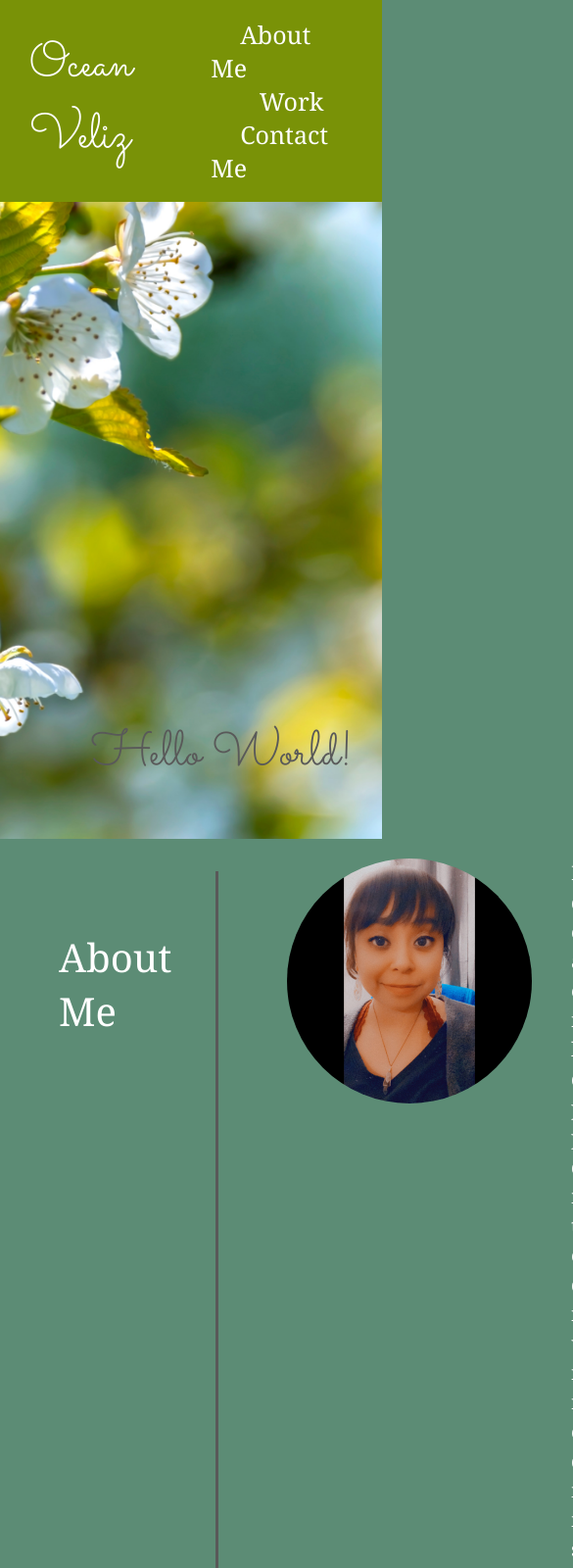
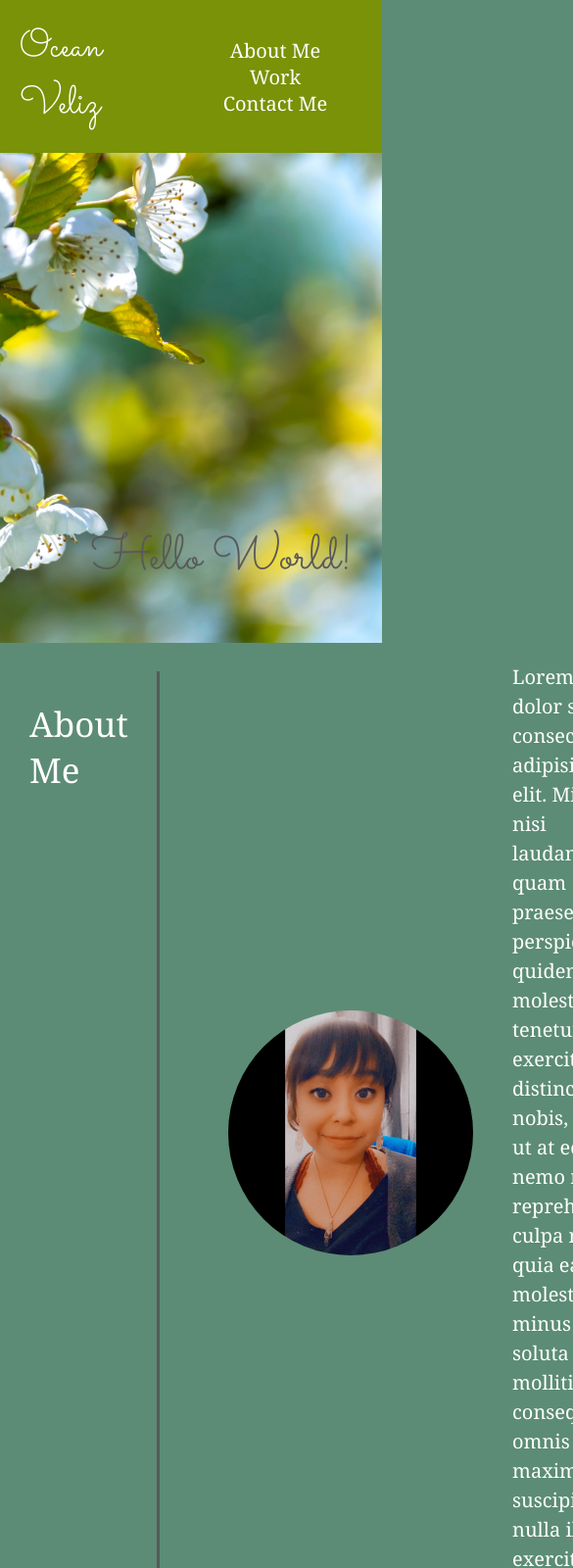
Before and after one commit to oceanlatte/my-portfolio, a plain HTML site: page index.html in a window 390 px wide. Shown: the top 1600 px of the page at 98% size, 585 px wide, since content can reach past the window. Drawn offline with Linux system fonts and the light colour scheme.

Commit message:
add media query for 980px

```diff
--- a/assets/css/style.css
+++ b/assets/css/style.css
@@ -2,7 +2,7 @@
     ---blue: #5C8C75;
     ---green: #799207;
     ---gray: #595959;
-    --white: #fff;
+    ---white: #fff;
 }
 
 a {
@@ -15,7 +15,7 @@ body {
     width: 100%;
     height: 100%;
     background-color: var(---blue);
-    color: #fff;
+    color: var(---white);
     margin: 0;
     padding: 0;
     font-family: Georgia, 'Times New Roman', Times, serif;
@@ -108,7 +108,7 @@ footer ul li a:hover {
 }
 
 .hero-quote {
-    height: 650px;
+    height: inherit;
     width: 100%;
     display: flex;
 }
@@ -135,6 +135,11 @@ footer ul li a:hover {
     display: flex;
 }
 
+.avatar {
+    display: flex;
+    align-items: center;
+}
+
 .avatar img {
     padding: 20px;
     height: 250px;
@@ -157,7 +162,7 @@ footer ul li a:hover {
     min-width: 100px;
     font-size: 40px;
     font-weight: normal;
-    color: white;
+    color: var(---white);
     border-right: 3px solid var(---gray);
 }
 
@@ -224,3 +229,45 @@ footer ul li a:hover {
     color: var(---gray);
     opacity: 0.8;
 }
+
+/* Start Media Queries for Smaller Screens */
+@media screen and (max-width: 980px) {
+    header h1 {
+        font-size: 40px;
+        margin: 20px;
+    }
+
+    header nav ul li a,
+    footer ul li a {
+        font-size: 20px;
+    }
+
+    footer h3 {
+        font-size: 30px;
+    }
+
+    footer ul {
+        margin: 0;
+    }
+
+    footer ul li {
+        justify-content: space-evenly;
+        padding: 10px 0;
+        font-size: 20px;
+    }
+
+    .hero {
+        height: 500px;
+    }
+
+    .secondary-header {
+        padding: 30px;
+        max-width: 50px;
+        font-size: 35px;
+    }
+}
+
+@media screen and (max-width: 768px) {
+
+
+}
```
